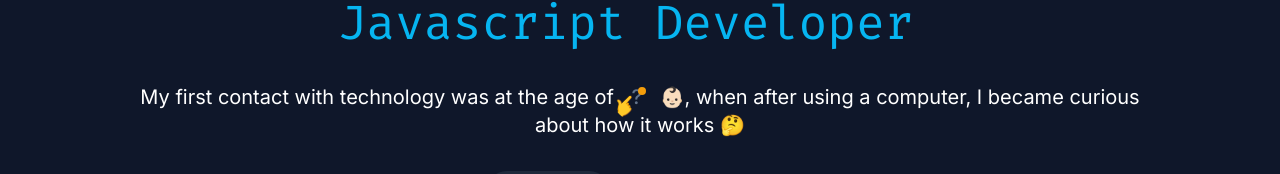
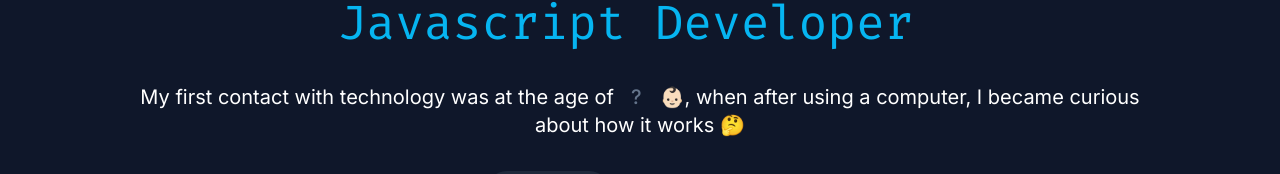
Before and after one commit to chrissgon/portfolio, a Nuxt app: page / in a window 1280 px wide. Shown: the part 305-479 px from the top of the page. Built offline with nearby package versions, Linux system fonts and the light colour scheme.

Commit message:
feat: :sparkles: adjusts

```diff
--- a/components/Choices.vue
+++ b/components/Choices.vue
@@ -16,13 +16,17 @@
       </Badge>
     </Tooltip>
 
-    <span v-if="!isSelected" class="absolute rotate-45 top-2 right-4">👆</span>
+    <span
+      v-if="!isSelected"
+      class="hand absolute scale-1 rotate-45 top-4 right-5"
+      >👆</span
+    >
 
     <span
       v-text="text"
       @click="show"
       :class="{ isSelected }"
-      class="answer relative text-slate-500 text-center cursor-pointer px-3 font-medium [&.isSelected]:after:!hidden after:content-[''] after:flex after:w-2 after:h-2 after:absolute after:top-1 after:right-2 after:rounded-full after:bg-amber-500 after:animate-ping"
+      class="answer relative text-slate-500 text-center cursor-pointer px-3 font-medium [&.isSelected]:after:!hidden after:content-[''] after:hidden after:w-2 after:h-2 after:absolute after:top-1 after:right-2 after:rounded-full after:bg-amber-500 after:animate-ping after:-z-10"
     ></span>
   </div>
 </template>
@@ -77,4 +81,45 @@
   height: 100%;
   cursor: no-drop;
 }
+
+.hand {
+  animation: move 5s infinite;
+}
+.answer {
+  animation: click 5s infinite;
+}
+
+@keyframes click {
+  to,
+  from,
+  45%,
+  55% {
+    transform: scale(1);
+  }
+  50% {
+    transform: scale(0.8);
+  }
+}
+@keyframes move {
+  to,
+  from,
+  35%,
+  65% {
+    top: 1rem;
+    right: 1.25rem;
+    transform: scale(0) rotate(45deg);
+  }
+  40%,
+  60% {
+    top: 1rem;
+    right: 1.25rem;
+    transform: scale(1) rotate(45deg);
+  }
+  45%,
+  55% {
+    top: 0.5rem;
+    right: 1rem;
+    transform: scale(1) rotate(45deg);
+  }
+}
 </style>
```
